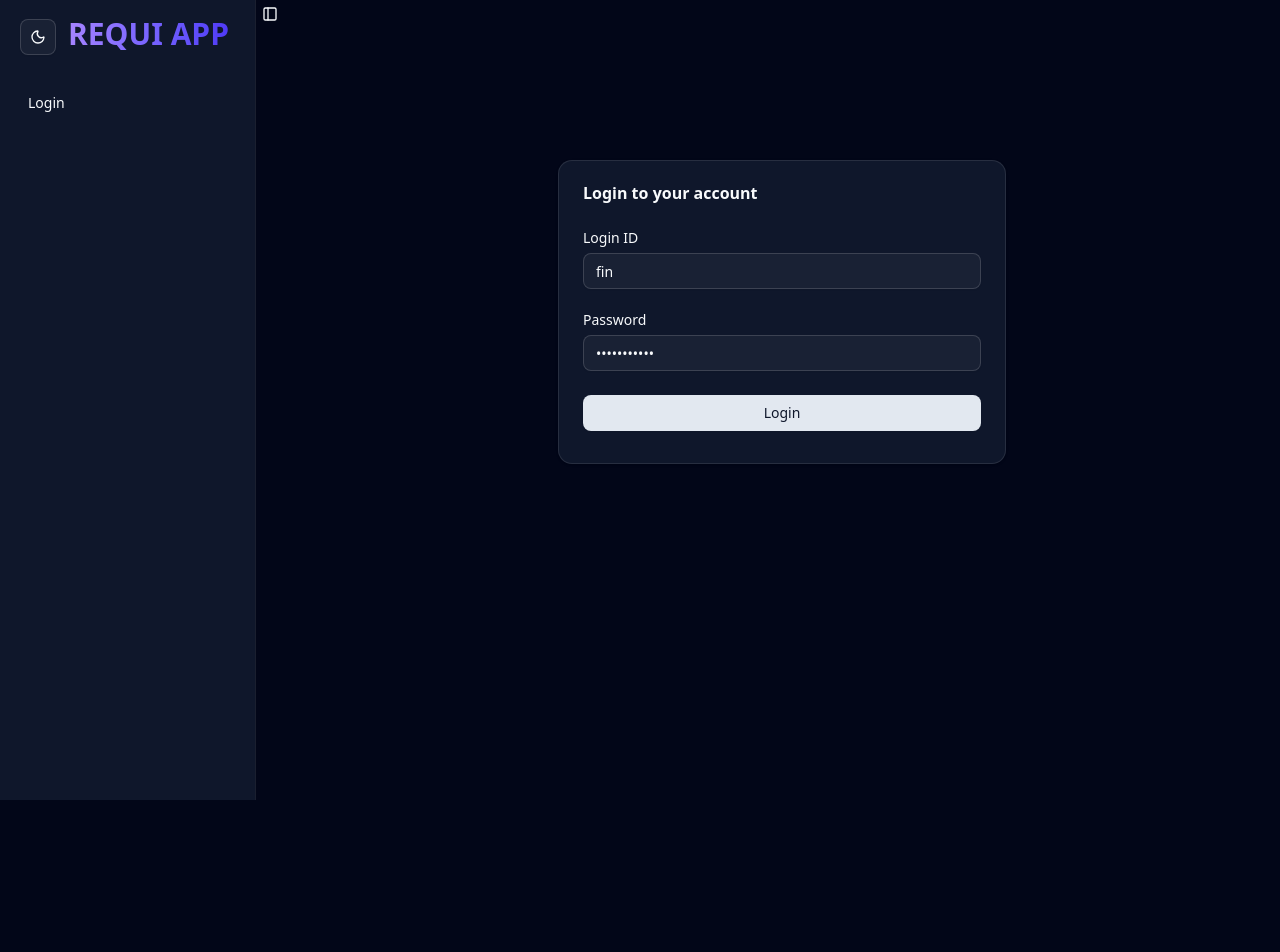
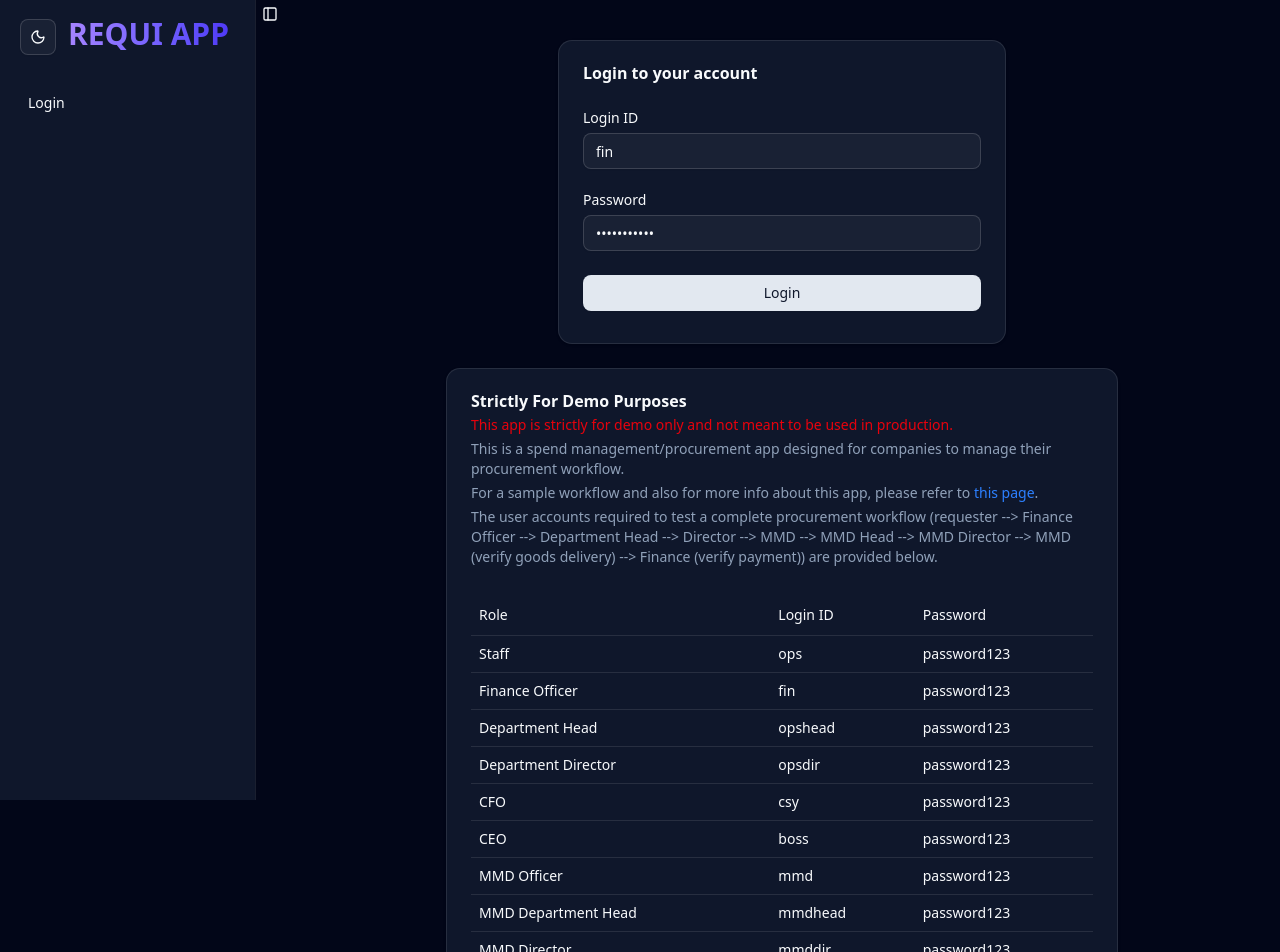
Before and after one commit to yl-ang-hub/project-requi, a React (Vite) app in the folder client/: page /login in a window 1280 px wide. Shown: the top 952 px of the page. Before the commit the page ends 800 px from the top, so only its background shows below. Built offline with nearby package versions, Linux system fonts and the light colour scheme.

Commit message:
Added disclaimer/info on login page and loading state for buttons

```diff
--- /dev/null
+++ b/client/src/components/Disclaimer.jsx
@@ -0,0 +1,114 @@
+import React from "react";
+import {
+  Card,
+  CardContent,
+  CardDescription,
+  CardHeader,
+  CardTitle,
+} from "./ui/card";
+import {
+  Table,
+  TableBody,
+  TableCell,
+  TableHead,
+  TableHeader,
+  TableRow,
+} from "./ui/table";
+import { Link } from "react-router-dom";
+
+const Disclaimer = () => {
+  return (
+    <Card className="w-2xl mx-auto my-6">
+      <CardHeader>
+        <CardTitle>Strictly For Demo Purposes</CardTitle>
+        <CardDescription>
+          <div className="text-red-600">
+            This app is strictly for demo only and not meant to be used in
+            production.
+          </div>
+          <div className="my-1">
+            This is a spend management/procurement app designed for companies to
+            manage their procurement workflow.
+          </div>
+          <div>
+            For a sample workflow and also for more info about this app, please
+            refer to{" "}
+            <Link
+              to="https://github.com/yl-ang-hub/project-requi"
+              target="_blank"
+              className="text-blue-500">
+              this page
+            </Link>
+            .{" "}
+            <div className="my-1">
+              {
+                "The user accounts required to test a complete procurement workflow (requester --> Finance Officer --> Department Head --> Director --> MMD --> MMD Head --> MMD Director --> MMD (verify goods delivery) --> Finance (verify payment)) are provided below."
+              }
+            </div>
+          </div>
+        </CardDescription>
+      </CardHeader>
+      <CardContent>
+        <Table>
+          <TableHeader>
+            <TableRow>
+              <TableHead>Role</TableHead>
+              <TableHead>Login ID</TableHead>
+              <TableHead>Password</TableHead>
+            </TableRow>
+          </TableHeader>
+
+          <TableBody>
+            <TableRow>
+              <TableCell>Staff</TableCell>
+              <TableCell>ops</TableCell>
+              <TableCell>password123</TableCell>
+            </TableRow>
+            <TableRow>
+              <TableCell>Finance Officer</TableCell>
+              <TableCell>fin</TableCell>
+              <TableCell>password123</TableCell>
+            </TableRow>
+            <TableRow>
+              <TableCell>Department Head</TableCell>
+              <TableCell>opshead</TableCell>
+              <TableCell>password123</TableCell>
+            </TableRow>
+            <TableRow>
+              <TableCell>Department Director</TableCell>
+              <TableCell>opsdir</TableCell>
+              <TableCell>password123</TableCell>
+            </TableRow>
+            <TableRow>
+              <TableCell>CFO</TableCell>
+              <TableCell>csy</TableCell>
+              <TableCell>password123</TableCell>
+            </TableRow>
+            <TableRow>
+              <TableCell>CEO</TableCell>
+              <TableCell>boss</TableCell>
+              <TableCell>password123</TableCell>
+            </TableRow>
+            <TableRow>
+              <TableCell>MMD Officer</TableCell>
+              <TableCell>mmd</TableCell>
+              <TableCell>password123</TableCell>
+            </TableRow>
+            <TableRow>
+              <TableCell>MMD Department Head</TableCell>
+              <TableCell>mmdhead</TableCell>
+              <TableCell>password123</TableCell>
+            </TableRow>
+            <TableRow>
+              <TableCell>MMD Director</TableCell>
+              <TableCell>mmddir</TableCell>
+              <TableCell>password123</TableCell>
+            </TableRow>
+          </TableBody>
+        </Table>
+      </CardContent>
+    </Card>
+  );
+};
+
+export default Disclaimer;
--- a/client/src/pages/Login.jsx
+++ b/client/src/pages/Login.jsx
@@ -16,6 +16,8 @@ import {
 } from "@/components/ui/card";
 import { Input } from "@/components/ui/input";
 import { Label } from "@/components/ui/label";
+import Disclaimer from "@/components/Disclaimer";
+import { Loader } from "lucide-react";
 
 const Login = () => {
   const authCtx = use(AuthCtx);
@@ -86,7 +88,7 @@ const Login = () => {
   }, []);
 
   return (
-    <div className="w-full max-w-4xl mx-auto mt-40">
+    <div className="w-full max-w-4xl mx-auto mt-10">
       <Card className="w-full max-w-md m-auto">
         <CardHeader>
           <CardTitle>Login to your account</CardTitle>
@@ -119,14 +121,20 @@ const Login = () => {
           </form>
         </CardContent>
         <CardFooter className="flex-col gap-2">
-          <Button type="submit" className="w-full" onClick={auth.refetch}>
-            Login
+          <Button
+            type="submit"
+            className="w-full"
+            onClick={auth.refetch}
+            disabled={auth.isFetching}>
+            {auth.isFetching ? <Loader /> : "Login"}
           </Button>
           <div className="text-sm text-red-500">
             {auth.isError && auth.error}
           </div>
         </CardFooter>
       </Card>
+
+      <Disclaimer />
     </div>
   );
 };
--- a/client/src/pages/MMDCentralPool.jsx
+++ b/client/src/pages/MMDCentralPool.jsx
@@ -13,6 +13,7 @@ import { useMutation, useQuery } from "@tanstack/react-query";
 import useFetch from "@/hooks/useFetch";
 import AuthCtx from "@/components/context/authContext";
 import { useNavigate } from "react-router-dom";
+import { Loader } from "lucide-react";
 
 const MMDCentralPool = () => {
   const fetchData = useFetch();
@@ -91,10 +92,15 @@ const MMDCentralPool = () => {
                     <TableCell className="text-right">
                       <Button
                         id={pr.id}
+                        disabled={pullPRMutation.isPending}
                         onClick={(event) =>
                           pullPRMutation.mutate(event.target.id)
                         }>
-                        Pull to my worklist
+                        {pullPRMutation.isPending ? (
+                          <Loader />
+                        ) : (
+                          "Pull to my worklist"
+                        )}
                       </Button>
                     </TableCell>
                   </TableRow>
--- a/client/src/pages/POView.jsx
+++ b/client/src/pages/POView.jsx
@@ -22,6 +22,7 @@ import PRLineItem from "../components/PRLineItem";
 import { jwtDecode } from "jwt-decode";
 import ApprovalFlow from "@/components/ApprovalFlow";
 import { useNavigate, useParams } from "react-router-dom";
+import { Loader } from "lucide-react";
 
 const POView = () => {
   const params = useParams();
@@ -1368,14 +1369,28 @@ const POView = () => {
               {isMMD &&
                 mmdFilesFormArray.fields.length > 0 &&
                 getPR.data?.pr?.status === "Approved" && (
-                  <Button type="submit">
-                    Upload & Verify All Goods Received for PO
+                  <Button
+                    type="submit"
+                    disabled={uploadFilesMutation.isPending}>
+                    {uploadFilesMutation.isPending ? (
+                      <Loader />
+                    ) : (
+                      "Upload & Verify All Goods Received for PO"
+                    )}
                   </Button>
                 )}
               {isFinance &&
                 finFilesFormArray.fields.length > 0 &&
                 getPR.data?.pr?.status === "Delivered" && (
-                  <Button type="submit">Verify Payment Made to Supplier</Button>
+                  <Button
+                    type="submit"
+                    disabled={uploadFilesMutation.isPending}>
+                    {uploadFilesMutation.isPending ? (
+                      <Loader />
+                    ) : (
+                      "Verify Payment Made to Supplier"
+                    )}
+                  </Button>
                 )}
             </>
           ) : (
--- a/client/src/pages/PRApproval.jsx
+++ b/client/src/pages/PRApproval.jsx
@@ -22,6 +22,7 @@ import PRLineItem from "../components/PRLineItem";
 import { jwtDecode } from "jwt-decode";
 import ApprovalFlow from "@/components/ApprovalFlow";
 import { useNavigate, useParams } from "react-router-dom";
+import { Loader } from "lucide-react";
 
 const PRApproval = () => {
   const params = useParams();
@@ -1219,14 +1220,26 @@ const PRApproval = () => {
               )}
             />
             <div className="my-6">
-              <Button type="submit">Approve</Button>
+              <Button
+                type="submit"
+                disabled={
+                  approvePRMutation.isPending || approveAndPOMutation.isPending
+                }>
+                {approvePRMutation.isPending ||
+                approveAndPOMutation.isPending ? (
+                  <Loader />
+                ) : (
+                  "Approve"
+                )}
+              </Button>
               <Button
                 type="button"
                 variant="destructive"
+                disabled={rejectMutation.isPending}
                 onClick={() => {
                   rejectMutation.mutate(form.getValues());
                 }}>
-                Reject
+                {rejectMutation.isPending ? <Loader /> : "Reject"}
               </Button>
             </div>
           </div>
--- a/client/src/pages/PRCreate.jsx
+++ b/client/src/pages/PRCreate.jsx
@@ -21,6 +21,7 @@ import PRLineItem from "../components/PRLineItem";
 import { jwtDecode } from "jwt-decode";
 import ApprovalFlow from "@/components/ApprovalFlow";
 import { useNavigate } from "react-router-dom";
+import { Loader } from "lucide-react";
 
 const PRCreate = () => {
   const authCtx = use(AuthCtx);
@@ -90,9 +91,9 @@ const PRCreate = () => {
       glCode: "",
       currency: "",
       comments: "No discount for new models",
-      goodsRequiredBy: new Date(
-        new Date().getTime() + 30 * 1000 * 60 * 60 * 24
-      ),
+      goodsRequiredBy: new Date(new Date().getTime() + 30 * 1000 * 60 * 60 * 24)
+        .toISOString()
+        .split("T")[0],
       items: [],
       files: [],
     },
@@ -591,7 +592,9 @@ const PRCreate = () => {
               Reset
             </Button>
 
-            <Button type="submit">Submit</Button>
+            <Button type="submit" disabled={createPRMutation.isPending}>
+              {createPRMutation.isPending ? <Loader /> : "Submit"}
+            </Button>
           </div>
         </form>
       </Form>
--- a/client/src/pages/PRView.jsx
+++ b/client/src/pages/PRView.jsx
@@ -20,6 +20,7 @@ import AuthCtx from "@/components/context/authContext";
 import PRLineItem from "../components/PRLineItem";
 import ApprovalFlow from "@/components/ApprovalFlow";
 import { useNavigate, useParams } from "react-router-dom";
+import { Loader } from "lucide-react";
 
 const PRView = () => {
   const params = useParams();
@@ -695,7 +696,13 @@ const PRView = () => {
             <ApprovalFlow data={getPR?.data?.approval_flow} />
           </div>
 
-          {allowDropping ? <Button type="submit">Drop PR</Button> : <></>}
+          {allowDropping ? (
+            <Button type="submit" disabled={dropPRMutation.isPending}>
+              {dropPRMutation.isPending ? <Loader /> : "Drop PR"}
+            </Button>
+          ) : (
+            <></>
+          )}
         </form>
       </Form>
     </div>
--- a/client/src/pages/UserCreate.jsx
+++ b/client/src/pages/UserCreate.jsx
@@ -17,6 +17,7 @@ import useFetch from "@/hooks/useFetch";
 import { useMutation, useQuery } from "@tanstack/react-query";
 import { useNavigate } from "react-router-dom";
 import AuthCtx from "@/components/context/authContext";
+import { Loader } from "lucide-react";
 
 const UserCreate = () => {
   const fetchData = useFetch();
@@ -236,7 +237,9 @@ const UserCreate = () => {
               </FormItem>
             )}
           />
-          <Button type="submit">Submit</Button>
+          <Button type="submit" disabled={createUserMutation.isPending}>
+            {createUserMutation.isPending ? <Loader /> : "Submit"}
+          </Button>
         </form>
       </Form>
     </div>
```
